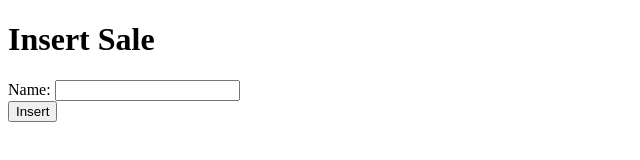
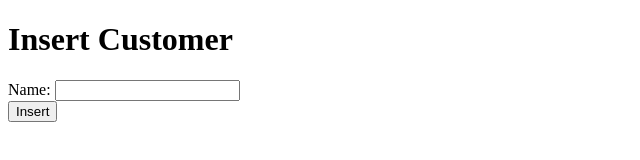
Before and after one commit to rdesai-hsdyn/staticfuncapp, a plain HTML site: page index.html in a window 1280 px wide. Shown: the whole page, without its empty margins (0-640 px from the left). Drawn offline with Linux system fonts and the light colour scheme.

Commit message:
Update index.html

```diff
--- a/index.html
+++ b/index.html
@@ -20,7 +20,7 @@
     </script>
 </head>
 <body>
-    <h1>Insert Sale</h1>
+    <h1>Insert Customer</h1>
     <form onsubmit="event.preventDefault(); insertCustomer();">
         <label for="name">Name:</label>
         <input type="text" id="name" name="name" required>
```
